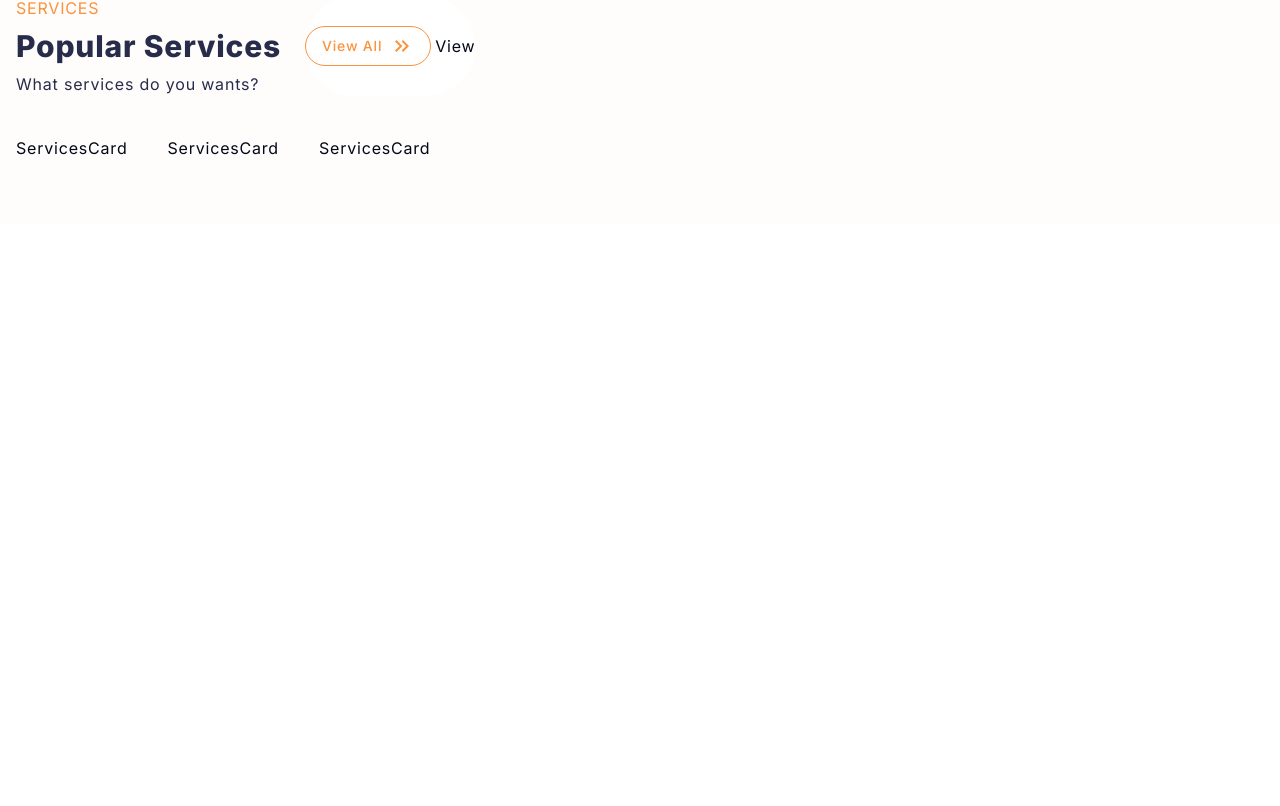
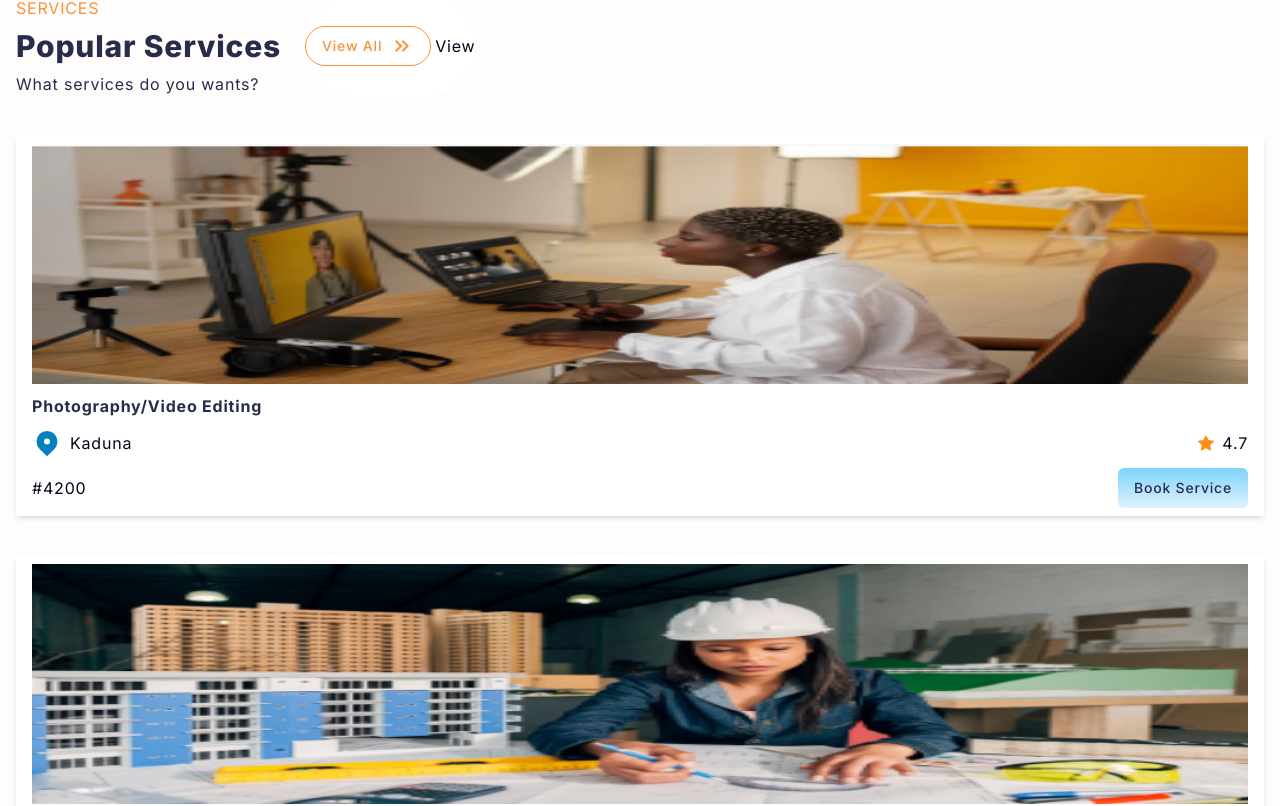
Before and after one commit to Idrisakande/afrunaservices, a Next.js app: page / in a window 1280 px wide. Shown: the part 4097-4903 px from the top of the page. Before the commit the page ends 4321 px from the top, so only its background shows below. Built offline with nearby package versions, Linux system fonts and the light colour scheme.

Commit message:
just commited

```diff
--- a/src/components/ServicesCard.tsx
+++ b/src/components/ServicesCard.tsx
@@ -1,12 +1,40 @@
-import { IService } from '@/interface/data.interface'
-import { FC } from 'react'
+import { IService } from "@/interface/data.interface";
+import { FC } from "react";
+import { Button } from "./ui/button";
+import { HiLocationMarker } from "react-icons/hi";
+import Image from "next/image";
+import { BsStarFill } from "react-icons/bs";
 
 interface ServicesCardProps {
-  item: IService
+  item: IService;
 }
 
-const ServicesCard: FC<ServicesCardProps> = ({item}) => {
-  return <div>ServicesCard</div>
-}
+const ServicesCard: FC<ServicesCardProps> = ({ item }) => {
+  return (
+    <div className="bg-white p-2 md:px-4 w-full shadow-md flex flex-col gap-1 relative">
+      <div className="relative flex justify-center items-center h-[15rem]">
+        <div className="w-full h-full overflow-hidden relative">
+          <Image src={item.img1} alt="partner" priority fill />
+        </div>
+      </div>
+      <h4 className="font-bold text-afruna-blue mt-1.5">{item.des}</h4>
+      <div className="mt-1.5 flex justify-between items-center">
+        <span className="flex items-center gap-2">
+          <HiLocationMarker className="text-[#0382BD] text-3xl" />
+          {item.location}
+        </span>
+        <span className="flex items-center gap-2 "><BsStarFill className='text-afruna-gold'/>{item.rating}</span>
+      </div>
+      <div className="mt-1.5 flex justify-between items-center">
+        <span className="flex items-center gap-1">{item.price}</span>
+        <Button className=" text-afruna-blue bg-gradient-to-b from-sky-300 to-sky-100 hover:bg-gradient-to-r hover:from-sky-300 hover:to-sky-50 transition duration-500">
+          Book Service
+        </Button>
+      </div>
+    </div>
+  );
+};
 
-export default ServicesCard
+export default ServicesCard;
+
+// BsHeartFill BsStarFill
```
